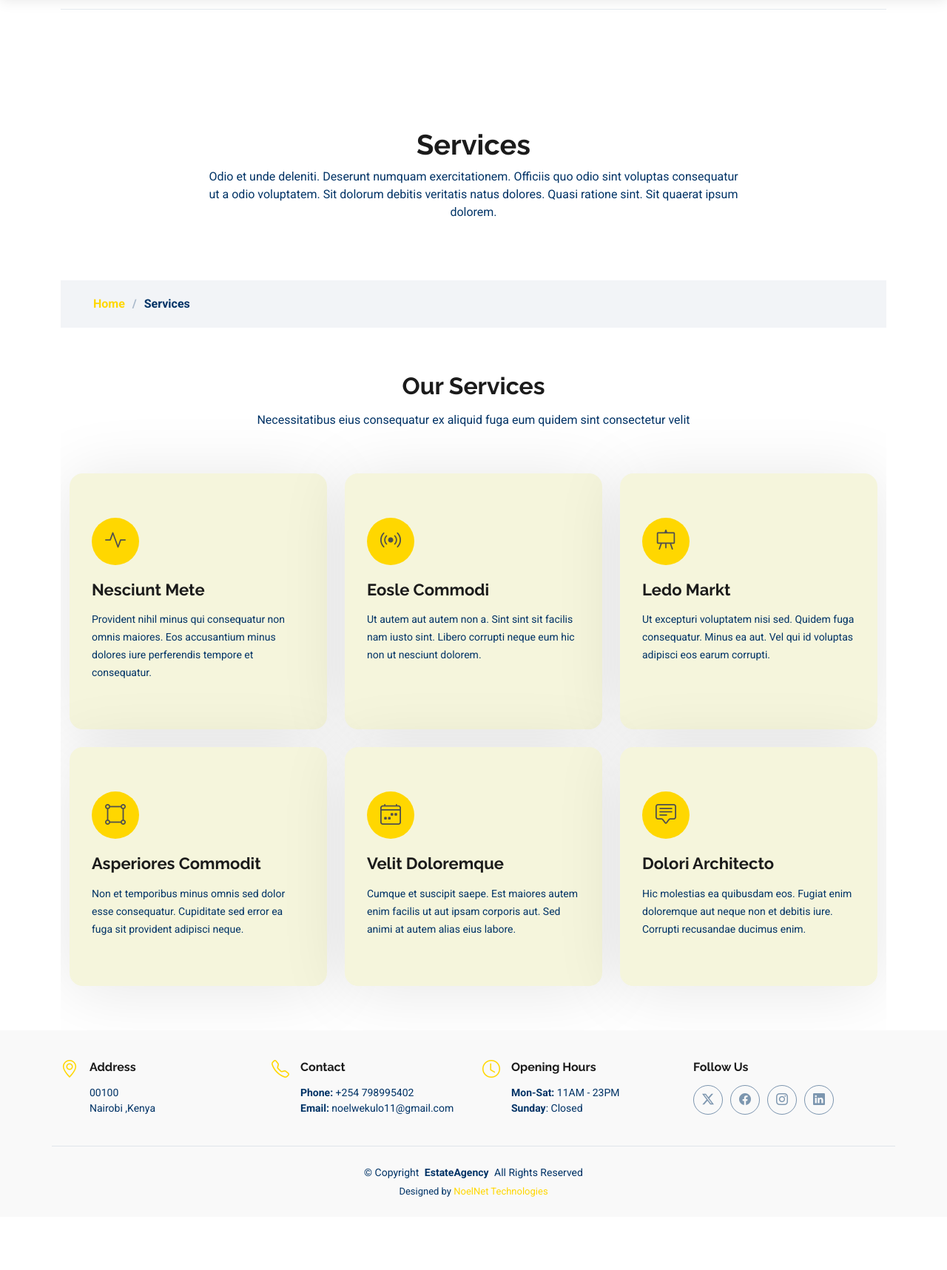
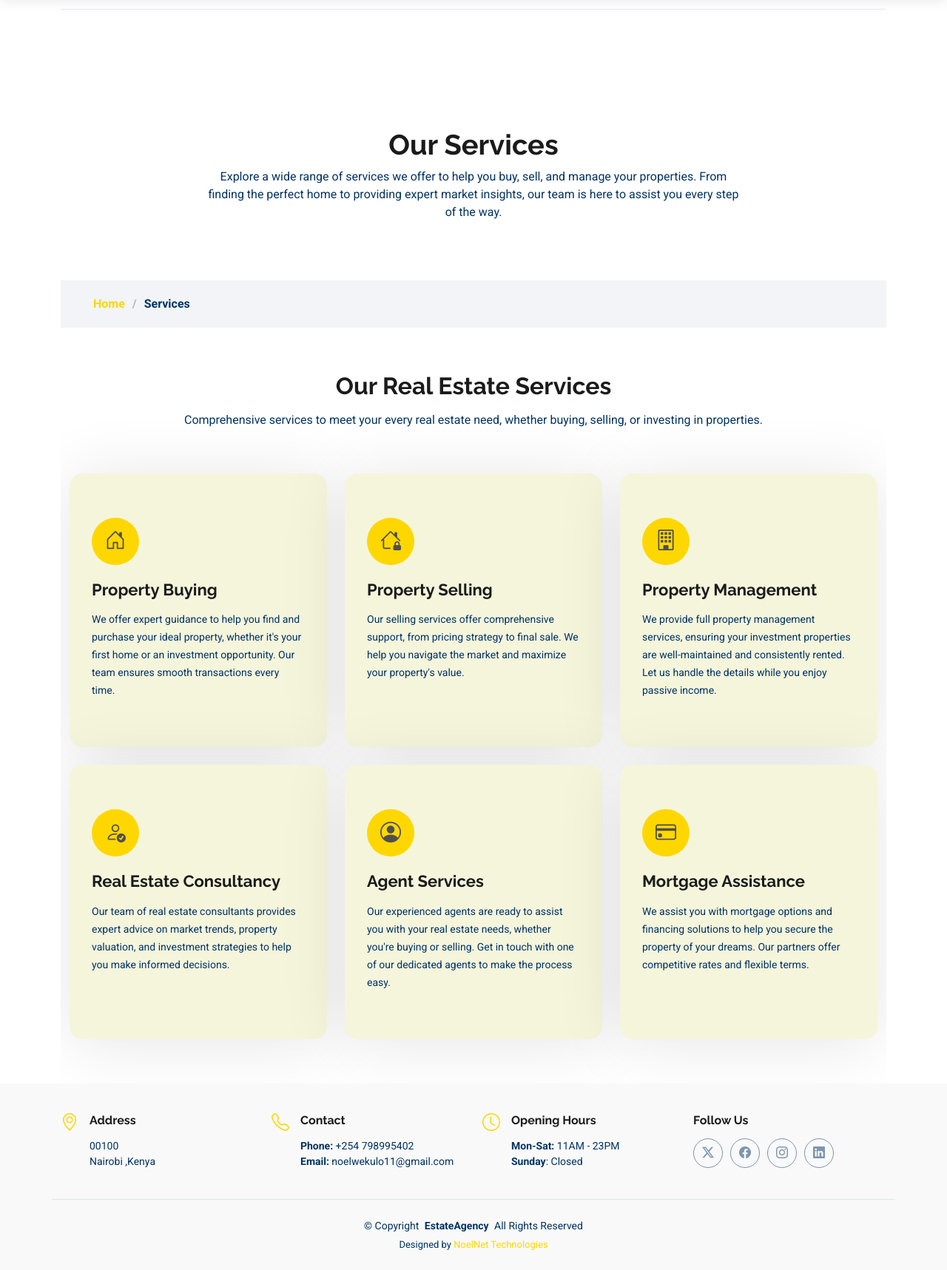
Before and after one commit to NoelWekulo/website-assignment, a Django app: page /services/ in a window 1280 px wide. Shown: the part 84-1801 px from the top of the page at 74% size. Before the commit the page ends 1702 px from the top, so only its background shows below. Run offline with Django 5.2, Linux system fonts and the light colour scheme; some libraries are stand-ins or nearby versions.

Commit message:
Update services.html

```diff
--- a/agency/templates/services.html
+++ b/agency/templates/services.html
@@ -1,7 +1,6 @@
 {% extends "base.html" %}
 
 {% load static %}
-
 
 {% block content %}
 
@@ -28,7 +27,7 @@
               <li><a href="#">Trending</a></li>
               <li><a href="#">Latest News</a></li>
               <li><a href="#">Interior Designs</a></li>
-              <li><a href="#">Home shows</a></li>
+              <li><a href="#">Home Shows</a></li>
             </ul>
           </li>
           <li><a href="{% url 'contact' %}">Contact</a></li>
@@ -47,8 +46,8 @@
         <div class="container">
           <div class="row d-flex justify-content-center text-center">
             <div class="col-lg-8">
-              <h1>Services</h1>
-              <p class="mb-0">Odio et unde deleniti. Deserunt numquam exercitationem. Officiis quo odio sint voluptas consequatur ut a odio voluptatem. Sit dolorum debitis veritatis natus dolores. Quasi ratione sint. Sit quaerat ipsum dolorem.</p>
+              <h1>Our Services</h1>
+              <p class="mb-0">Explore a wide range of services we offer to help you buy, sell, and manage your properties. From finding the perfect home to providing expert market insights, our team is here to assist you every step of the way.</p>
             </div>
           </div>
         </div>
@@ -56,7 +55,7 @@
       <nav class="breadcrumbs">
         <div class="container">
           <ol>
-            <li><a href="{% url 'blog' %}">Home</a></li>
+            <li><a href="{% url 'index' %}">Home</a></li>
             <li class="current">Services</li>
           </ol>
         </div>
@@ -68,8 +67,8 @@
 
       <!-- Section Title -->
       <div class="container section-title" data-aos="fade-up">
-        <h2>Our Services</h2>
-        <p>Necessitatibus eius consequatur ex aliquid fuga eum quidem sint consectetur velit</p>
+        <h2>Our Real Estate Services</h2>
+        <p>Comprehensive services to meet your every real estate need, whether buying, selling, or investing in properties.</p>
       </div><!-- End Section Title -->
 
       <div class="container">
@@ -77,50 +76,50 @@
         <div class="row gy-4">
 
           <div class="col-lg-4 col-md-6" data-aos="fade-up" data-aos-delay="100">
-            <div class="service-item  position-relative">
+            <div class="service-item position-relative">
               <div class="icon">
-                <i class="bi bi-activity"></i>
+                <i class="bi bi-house-door"></i>
               </div>
               <a href="{% url 'servicedetails' %}" class="stretched-link">
-                <h3>Nesciunt Mete</h3>
+                <h3>Property Buying</h3>
               </a>
-              <p>Provident nihil minus qui consequatur non omnis maiores. Eos accusantium minus dolores iure perferendis tempore et consequatur.</p>
+              <p>We offer expert guidance to help you find and purchase your ideal property, whether it's your first home or an investment opportunity. Our team ensures smooth transactions every time.</p>
             </div>
           </div><!-- End Service Item -->
 
           <div class="col-lg-4 col-md-6" data-aos="fade-up" data-aos-delay="200">
             <div class="service-item position-relative">
               <div class="icon">
-                <i class="bi bi-broadcast"></i>
+                <i class="bi bi-house-lock"></i>
               </div>
               <a href="{% url 'servicedetails' %}" class="stretched-link">
-                <h3>Eosle Commodi</h3>
+                <h3>Property Selling</h3>
               </a>
-              <p>Ut autem aut autem non a. Sint sint sit facilis nam iusto sint. Libero corrupti neque eum hic non ut nesciunt dolorem.</p>
+              <p>Our selling services offer comprehensive support, from pricing strategy to final sale. We help you navigate the market and maximize your property's value.</p>
             </div>
           </div><!-- End Service Item -->
 
           <div class="col-lg-4 col-md-6" data-aos="fade-up" data-aos-delay="300">
             <div class="service-item position-relative">
               <div class="icon">
-                <i class="bi bi-easel"></i>
+                <i class="bi bi-building"></i>
               </div>
               <a href="{% url 'servicedetails' %}" class="stretched-link">
-                <h3>Ledo Markt</h3>
+                <h3>Property Management</h3>
               </a>
-              <p>Ut excepturi voluptatem nisi sed. Quidem fuga consequatur. Minus ea aut. Vel qui id voluptas adipisci eos earum corrupti.</p>
+              <p>We provide full property management services, ensuring your investment properties are well-maintained and consistently rented. Let us handle the details while you enjoy passive income.</p>
             </div>
           </div><!-- End Service Item -->
 
           <div class="col-lg-4 col-md-6" data-aos="fade-up" data-aos-delay="400">
             <div class="service-item position-relative">
               <div class="icon">
-                <i class="bi bi-bounding-box-circles"></i>
+                <i class="bi bi-person-check"></i>
               </div>
               <a href="{% url 'servicedetails' %}" class="stretched-link">
-                <h3>Asperiores Commodit</h3>
+                <h3>Real Estate Consultancy</h3>
               </a>
-              <p>Non et temporibus minus omnis sed dolor esse consequatur. Cupiditate sed error ea fuga sit provident adipisci neque.</p>
+              <p>Our team of real estate consultants provides expert advice on market trends, property valuation, and investment strategies to help you make informed decisions.</p>
               <a href="{% url 'servicedetails' %}" class="stretched-link"></a>
             </div>
           </div><!-- End Service Item -->
@@ -128,12 +127,12 @@
           <div class="col-lg-4 col-md-6" data-aos="fade-up" data-aos-delay="500">
             <div class="service-item position-relative">
               <div class="icon">
-                <i class="bi bi-calendar4-week"></i>
+                <i class="bi bi-person-circle"></i>
               </div>
               <a href="{% url 'servicedetails' %}" class="stretched-link">
-                <h3>Velit Doloremque</h3>
+                <h3>Agent Services</h3>
               </a>
-              <p>Cumque et suscipit saepe. Est maiores autem enim facilis ut aut ipsam corporis aut. Sed animi at autem alias eius labore.</p>
+              <p>Our experienced agents are ready to assist you with your real estate needs, whether you're buying or selling. Get in touch with one of our dedicated agents to make the process easy.</p>
               <a href="{% url 'servicedetails' %}" class="stretched-link"></a>
             </div>
           </div><!-- End Service Item -->
@@ -141,12 +140,12 @@
           <div class="col-lg-4 col-md-6" data-aos="fade-up" data-aos-delay="600">
             <div class="service-item position-relative">
               <div class="icon">
-                <i class="bi bi-chat-square-text"></i>
+                <i class="bi bi-credit-card"></i>
               </div>
               <a href="{% url 'servicedetails' %}" class="stretched-link">
-                <h3>Dolori Architecto</h3>
+                <h3>Mortgage Assistance</h3>
               </a>
-              <p>Hic molestias ea quibusdam eos. Fugiat enim doloremque aut neque non et debitis iure. Corrupti recusandae ducimus enim.</p>
+              <p>We assist you with mortgage options and financing solutions to help you secure the property of your dreams. Our partners offer competitive rates and flexible terms.</p>
               <a href="{% url 'servicedetails' %}" class="stretched-link"></a>
             </div>
           </div><!-- End Service Item -->
@@ -159,4 +158,4 @@
 
   </main>
 
-  {% endblock content %}
+{% endblock content %}
```
